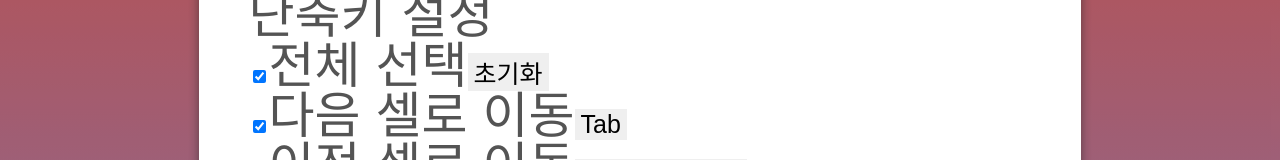
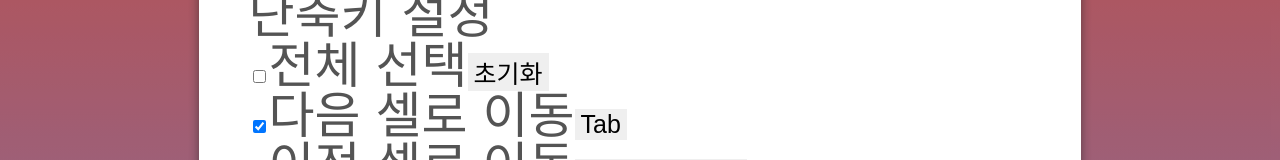
Before and after one commit to Barkshihun/table-to-text, a React (Vite) app: page / in a window 1280 px wide. Both pictures are taken after a click on the element 830 px from the left and 55 px from the top of the page. Shown: the part 137-297 px from the top of the page. Built offline with nearby package versions, Linux system fonts and the light colour scheme.

Commit message:
✨ Feat: 단축키 전체 선택 기능 구현

```diff
--- a/src/components/ConfigShortcutModal.tsx
+++ b/src/components/ConfigShortcutModal.tsx
@@ -128,11 +128,22 @@ function ConfigShortcutModal() {
     const shortcutsObjString = JSON.stringify(shortcutsObj);
     localStorage.setItem(ITEM_NAME, shortcutsObjString);
   };
+  const onSelectAll = (event: React.ChangeEvent<HTMLInputElement>) => {
+    const configCheckBoxesRefCurrent = configCheckBoxesRef.current as ConfigCheckBoxesRefCurrent;
+    for (const key in configCheckBoxesRefCurrent) {
+      const actionName = key as ActionName;
+      const checkbox = configCheckBoxesRefCurrent[actionName];
+      checkbox.checked = event.target.checked ? true : false;
+      shortcutsObj[actionName].isAbled = event.target.checked ? true : false;
+    }
+    const shortcutsObjString = JSON.stringify(shortcutsObj);
+    localStorage.setItem(ITEM_NAME, shortcutsObjString);
+  };
   const onReset = () => {
     localStorage.removeItem(ITEM_NAME);
     const configBtnsRefCurrent = configBtnsRef.current as ConfigBtnsRefCurrent;
     const configCheckBoxesRefCurrent = configCheckBoxesRef.current as ConfigCheckBoxesRefCurrent;
-    for (const key in configBtnsRef.current) {
+    for (const key in configBtnsRefCurrent) {
       const actionName = key as ActionName;
       const { ctrlKey, shiftKey, altKey, code } = defaultShortcutsObj[actionName];
       const defaultShortcutString = shortcutStringfy(ctrlKey, shiftKey, altKey, code);
@@ -201,7 +212,7 @@ function ConfigShortcutModal() {
       <div className="modal__content modal__content--config-shortcut">
         <h1>단축키 설정</h1>
         <div>
-          <input type="checkbox" defaultChecked />
+          <input type="checkbox" onChange={onSelectAll} />
           <span>전체 선택</span>
           <button onClick={onReset}>초기화</button>
         </div>
```
